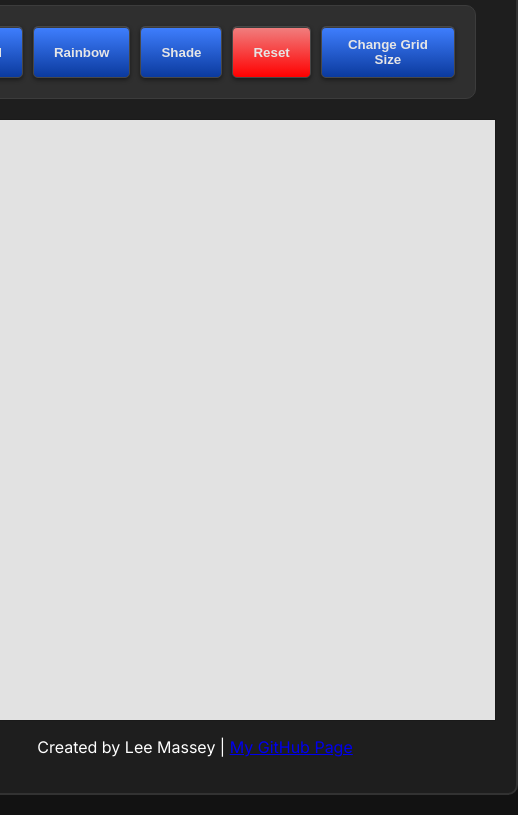
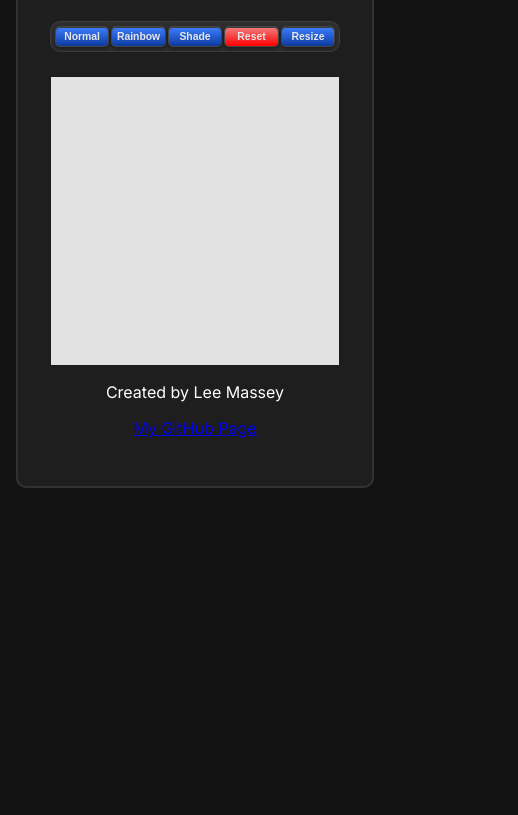
Before and after one commit to LeeMassey-Playground/etch-a-sketch-2025, a plain HTML site: page index.html in a window 390 px wide. Shown: the part 167-982 px from the top of the page, 518 px wide, since content can reach past the window. After the commit the page ends 884 px from the top, so only its background shows below. Drawn offline with Linux system fonts and the light colour scheme.

Commit message:
Modify CSS for a more responsive layout. Removed unnecessary/unused rules

```diff
--- a/index.html
+++ b/index.html
@@ -30,7 +30,7 @@
             <button id="rainbow" class="mode-buttons">Rainbow</button>
             <button id="shade" class="mode-buttons">Shade</button>
             <button id="reset-button">Reset</button>
-            <button id="change-grid-size-button">Change Grid Size</button>
+            <button id="change-grid-size-button">Resize</button>
         </div>
 
         <div id="grid-container">
@@ -40,7 +40,8 @@
         </div>
 
         <footer>
-            <p>Created by Lee Massey | <a href="https://github.com/LeeMassey" target="_blank">My GitHub Page</a></p>
+            <p>Created by Lee Massey</p>
+            <p><a href="https://github.com/LeeMassey" target="_blank">My GitHub Page</a></p>
         </footer>
 
     </div>
--- a/style.css
+++ b/style.css
@@ -1,12 +1,15 @@
 body {
     background-color: #121212;
     color: #FFFFFF;
-    margin: 0 auto;
-    padding: 20px;
-    justify-content: center;
-    align-items: center;
+    margin: 0;
+    min-height: 100vh;
+
     display: flex;
     flex-direction: column;
+    align-items: center;
+    justify-content: start;
+
+    padding: 20px 0;
     font-family: 'Inter', sans-serif;
 }
 
@@ -14,10 +17,16 @@ body {
     display: flex;
     flex-direction: column;
     align-items: center;
-    padding: 20px;
+    text-align: center;
+
+    width: min(600px, 100% - 2rem);
+    padding: 2rem;
+
+    background-color: #1E1E1E;
     border: 2px solid #323232;
     border-radius: 10px;
-    background-color: #1E1E1E;
+
+    box-sizing: border-box;
 }
 
 h1 {
@@ -31,45 +40,65 @@ h1 {
 
 #buttons-container {
     display: flex;
-    gap: 10px;
-    padding: 20px;
+    justify-content: space-between;
+
+    width: 100%;
+    margin: 1.5rem 0;
+    padding: 0.75rem;
+    gap: 0.4rem;
+
     background-color: #2F2F2F;
-    margin: 20px;
+    border: 1px solid #3C3C3C;
     border-radius: 10px;
-    border: 1px solid #3C3C3C;
+
+    box-sizing: border-box;
 }
 
 #buttons-container button {
-    padding: 10px 20px;
+    flex: 1 1 0;
+
+    padding: 0.5rem 0.3rem;
+    font-size: 0.9rem;
+    font-weight: bold;
+    white-space: nowrap;
+
+    color: #E6E6E6;
+    border: 1px solid #474747;
     border-radius: 5px;
     cursor: pointer;
-    border: 1px solid #474747;
-    box-shadow: inset 0 1px 0 #3C3C3C,
+
+    box-shadow:
+        inset 0 1px 0 #3C3C3C,
         0 2px 4px rgba(0, 0, 0, 0.45);
-    color: #E6E6E6;
-    font-weight: bold;
+
+    box-sizing: border-box;
 }
 
 #buttons-container button:hover {
-    box-shadow: inset 0 1px 0 #5A5A5A,
+    box-shadow:
+        inset 0 1px 0 #5A5A5A,
         0 3px 6px rgba(0, 0, 0, 0.55);
 }
 
 #buttons-container button:active {
-    box-shadow: inset 0 3px 4px rgba(0, 0, 0, 0.5),
+    box-shadow:
+        inset 0 3px 4px rgba(0, 0, 0, 0.5),
         0 0 0 rgba(0, 0, 0, 0.4);
     transform: translateY(1px);
 }
 
-.mode-buttons, #change-grid-size-button {
+.mode-buttons,
+#change-grid-size-button {
     background: linear-gradient(#3F7FFF, #0B3A9E);
 }
 
-.mode-buttons:hover, #change-grid-size-button:hover {
+.mode-buttons:hover,
+#change-grid-size-button:hover {
     background: linear-gradient(#0B3A9E, #062663);
 }
 
-.mode-buttons:active, #change-grid-size-button:active {
+.mode-buttons:active,
+#change-grid-size-button:active {
     background: linear-gradient(#062663, #021430);
 }
 
@@ -88,14 +117,36 @@ h1 {
 #grid-container {
     display: flex;
     flex-wrap: wrap;
+
+    width: 100%;
+    aspect-ratio: 1 / 1;
+
+    background-color: #E2E2E2;
     border: 1px solid #1A1A1A;
-    min-width: 600px;
-    max-width: 800px;
-    aspect-ratio: 1/1;
-    background-color: #E2E2E2;
+
     cursor: crosshair;
+    box-sizing: border-box;
 }
 
 .cell {
-    aspect-ratio: 1/1;
+    aspect-ratio: 1 / 1;
 }
+
+@media (max-width: 480px) {
+    #buttons-container {
+        gap: 0.15rem;
+        padding: 0.25rem;
+    }
+
+    #buttons-container button {
+        font-size: 0.65rem;
+        padding: 0.25rem;
+    }
+}
+
+@media (max-width: 360px) {
+    #buttons-container button {
+        font-size: 0.6rem;
+        padding: 0.2rem;
+    }
+}
```
